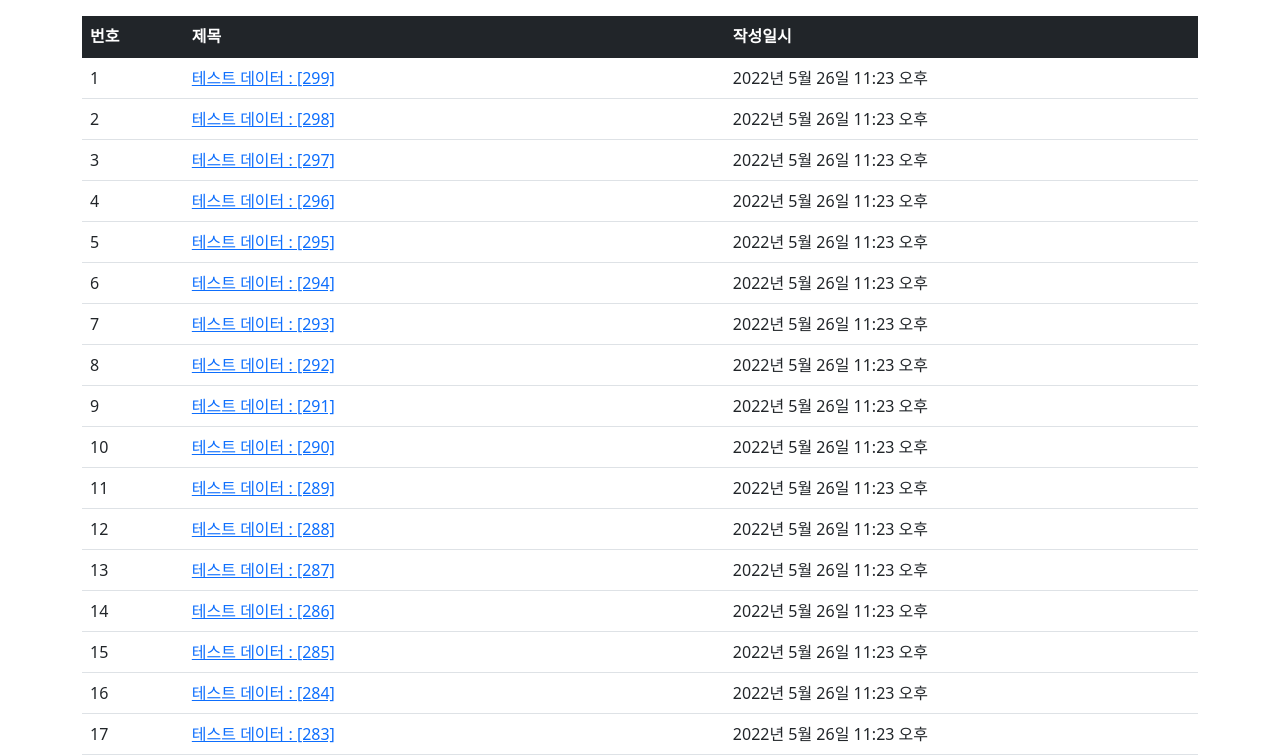
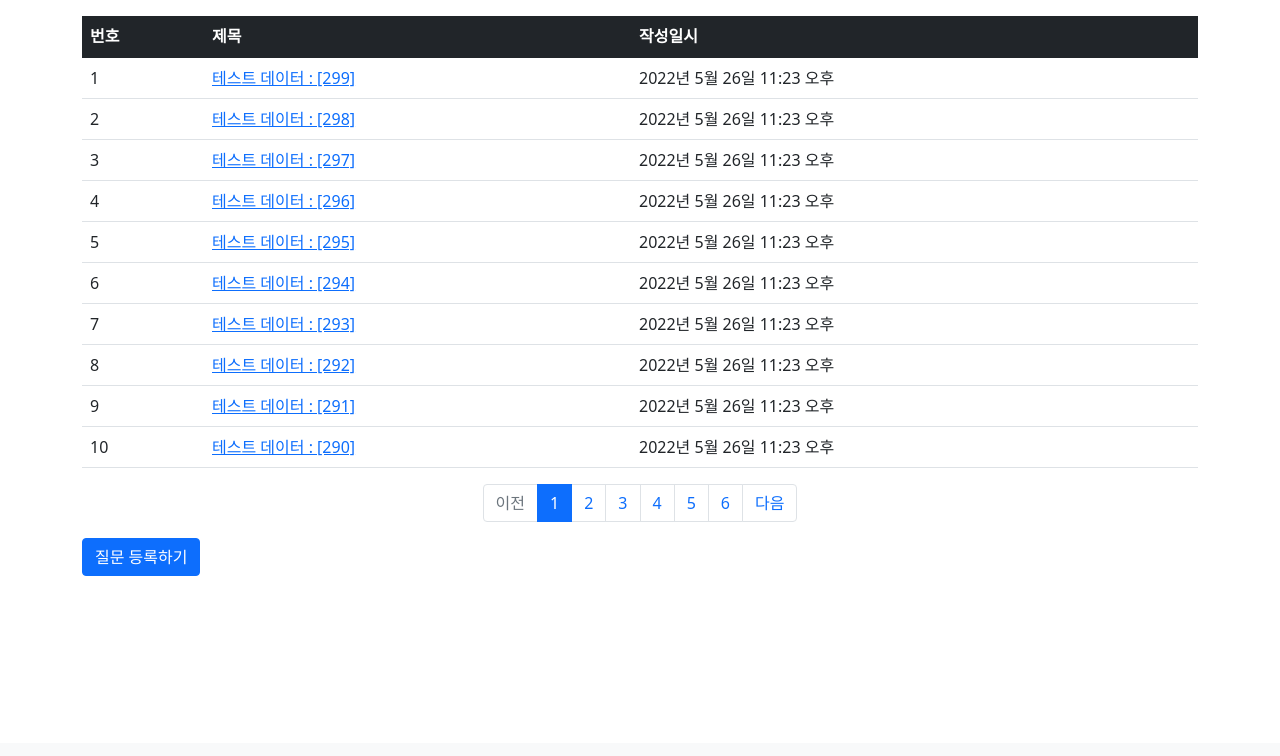
Before and after one commit to kjh42447/django, a Django app: page /myapp/ in a window 1280 px wide. Shown: the part 57-813 px from the top of the page. After the commit the page ends 633 px from the top, so only its background shows below. Run offline with Django 4.2, Linux system fonts and the light colour scheme; data comes from the database, SQL or seed files in the repository; both versions use the stored data as it was after the commit; some libraries are stand-ins or nearby versions.

Commit message:
(3-2) 페이징

```diff
--- /dev/null
+++ b/mysite/mktestdata.py
@@ -0,0 +1,6 @@
+from myapp.models import Question
+from django.utils import timezone
+
+for i in range(300):
+    q = Question(subject = '테스트 데이터 : [%03d]' % i, content = '내용 없음', create_date = timezone.now())
+    q.save()
--- a/mysite/myapp/views.py
+++ b/mysite/myapp/views.py
@@ -1,6 +1,7 @@
 #가상환경 접속 : E:\backend\django\mysite>mysite.cmd
 #가상환경 종료 : deactivate
 #주석 단축키 : ctrl + /
+import imp
 from multiprocessing import context
 from venv import create
 #from django.shortcuts import render
@@ -11,12 +12,16 @@
 from django.http import HttpResponseNotAllowed
 from .models import Question
 from .forms import QuestionForm, AnswerForm
+from django.core.paginator import Paginator
 
 #브라우저 출력
 #질문 목록 화면
 def index(request):
+    page = request.GET.get('page', '1')     #디폴트 페이지 : 1
     question_list = Question.objects.order_by('-create_date')
-    context = {"question_list" : question_list}
+    paginator = Paginator(question_list, 10)    #10항목씩 출력
+    page_obj = paginator.get_page(page)
+    context = {"question_list" : page_obj}
     return render(request, "myapp/question_list.html", context)
 
 #질문 상세 내용 화면
--- a/mysite/templates/myapp/question_list.html
+++ b/mysite/templates/myapp/question_list.html
@@ -28,6 +28,44 @@
             {% endif %}
         </tbody>
     </table>
+    <!--페이징처리 시작-->
+    <ul class="pagination justify-content-center">
+        <!--이전페이지-->
+        {% if question_list.has_previous %}
+        <li class="page-item">
+            <a class="page-link" href="?page={{ question_list.previous_page_number }}">이전</a>
+        </li>
+        {% else %}
+        <li class="page-item disabled">
+            <a class="page-link" tabindex="-1" aria-disabled="true" href="#">이전</a>
+        </li>
+        {% endif %}
+        <!--페이지리스트-->
+        {% for page_number in question_list.paginator.page_range %}
+        {% if page_number >= question_list.number|add:-5 and page_number <= question_list.number|add:5 %}       <!--페이지리스트 수 설정-->
+        {% if page_number == question_list.number %}
+        <li class="page-item active" aria-current="page">
+            <a class="page-link" href="?page={{ page_number }}">{{ page_number }}</a>
+        </li>
+        {% else %}
+        <li class="page-item">
+            <a class="page-link" href="?page={{ page_number }}">{{ page_number }}</a>
+        </li>
+        {% endif %}
+        {% endif %}
+        {% endfor %}
+        <!--다음페이지-->
+        {% if question_list.has_next %}
+        <li class="page-item">
+            <a class="page-link" href="?page={{ question_list.next_page_number }}">다음</a>
+        </li>
+        {% else %}
+        <li class="page-item disabled">
+            <a class="page-link" tabindex="-1" aria-disabled="true" href="#">다음</a>
+        </li>
+        {% endif %}
+    </ul>
+    <!--페이징처리 끝-->
     <a href="{% url 'myapp:question_create' %}" class="btn btn-primary">질문 등록하기</a>
 </div>
 
```
Also changed, not shown: mysite/db.sqlite3.
